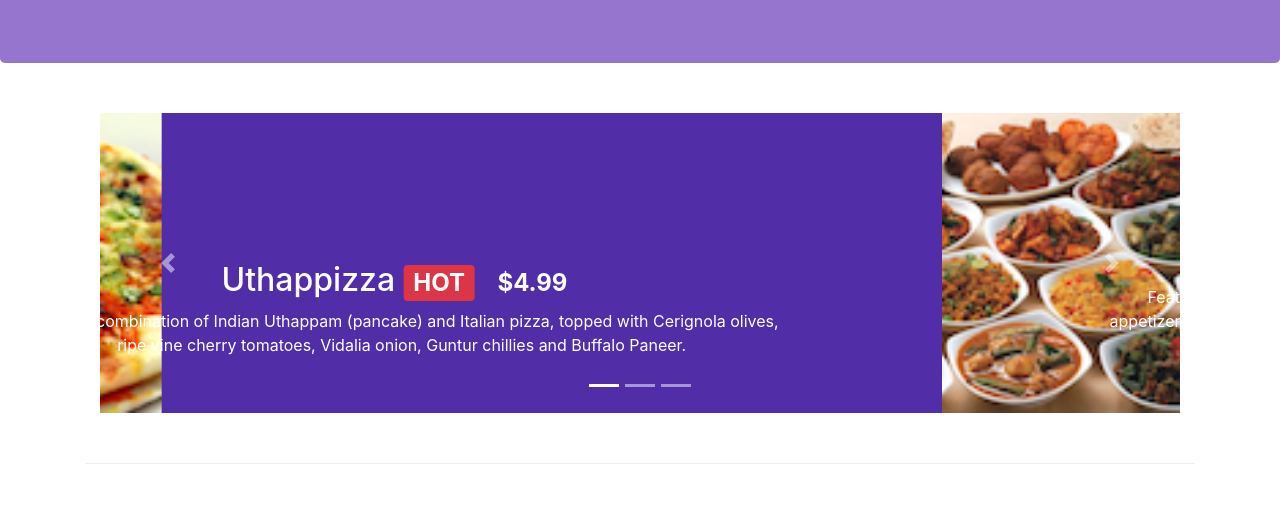
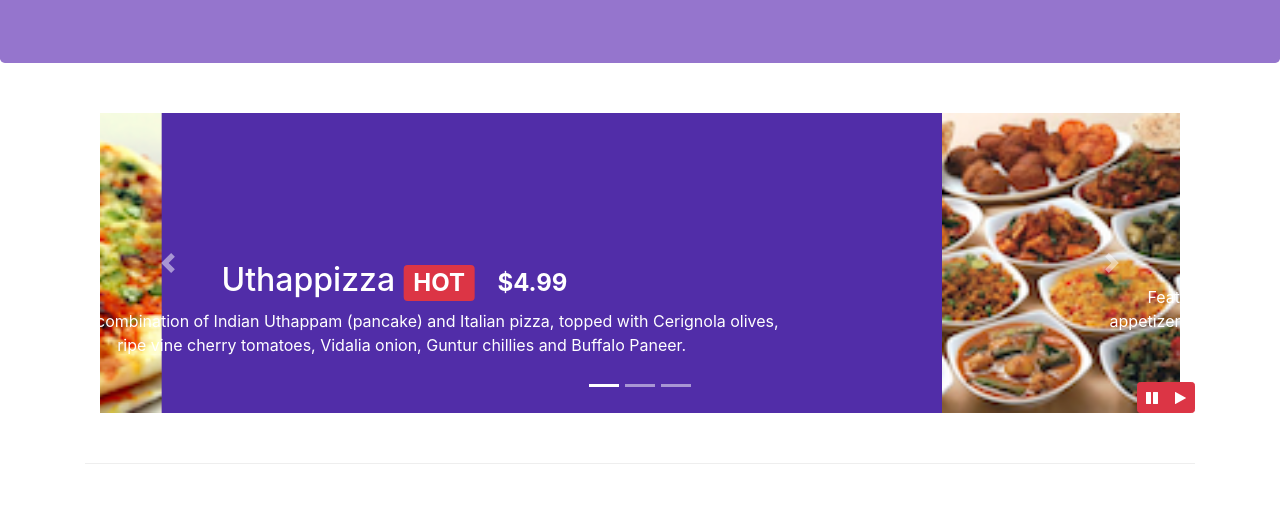
Before and after one commit to Jaya738/Bootstrap_Course, a website: page index.html in a window 1280 px wide. Shown: the part 271-800 px from the top of the page. Drawn offline with nearby package versions, Linux system fonts and the light colour scheme.

Commit message:
Bootstrap Jquery

```diff
--- a/css/styles.css
+++ b/css/styles.css
@@ -57,3 +57,8 @@ body{
     left: 0;
     min-height: 300px;
 }
+#carouselButton {
+    right:0px;
+    position: absolute;
+    bottom: 0px;
+}
--- a/index.html
+++ b/index.html
@@ -228,6 +228,14 @@
                 <a class="carousel-control-next" href="#mycarousel" role="button" data-slide="next">
                     <span class="carousel-control-next-icon"></span>
                 </a>
+                <div class="btn-group" id="carouselButton">
+                    <button class="btn btn-danger btn-sm" id="carousel-pause">
+                        <span class="fa fa-pause"></span>
+                    </button>
+                    <button class="btn btn-danger btn-sm" id="carousel-play">
+                        <span class="fa fa-play"></span>
+                    </button>
+                </div>
             </div>
         </div>
 
@@ -337,5 +345,16 @@
 <script src="node_modules/jquery/dist/jquery.slim.min.js"></script>
 <script src="node_modules/popper.js/dist/umd/popper.min.js"></script>
 <script src="node_modules/bootstrap/dist/js/bootstrap.min.js"></script>
+<script>
+    $(document).ready(function () {
+        $("#mycarousel").carousel({ interval: 1000 });
+        $("#carousel-pause").click(function () {
+            $("#mycarousel").carousel('pause');
+        });
+        $("#carousel-play").click(function () {
+            $("#mycarousel").carousel('cycle');
+        });
+    });
+</script>
 </body>
 </html>
```
